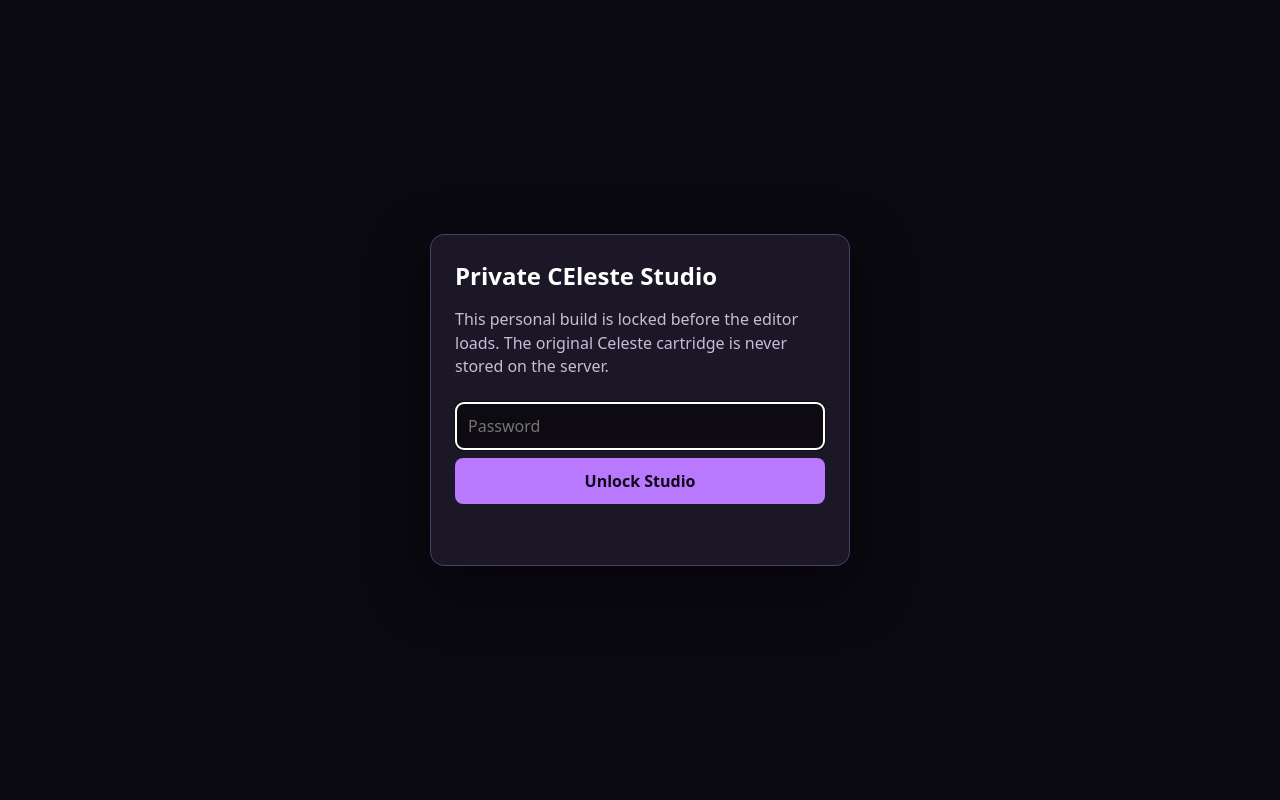
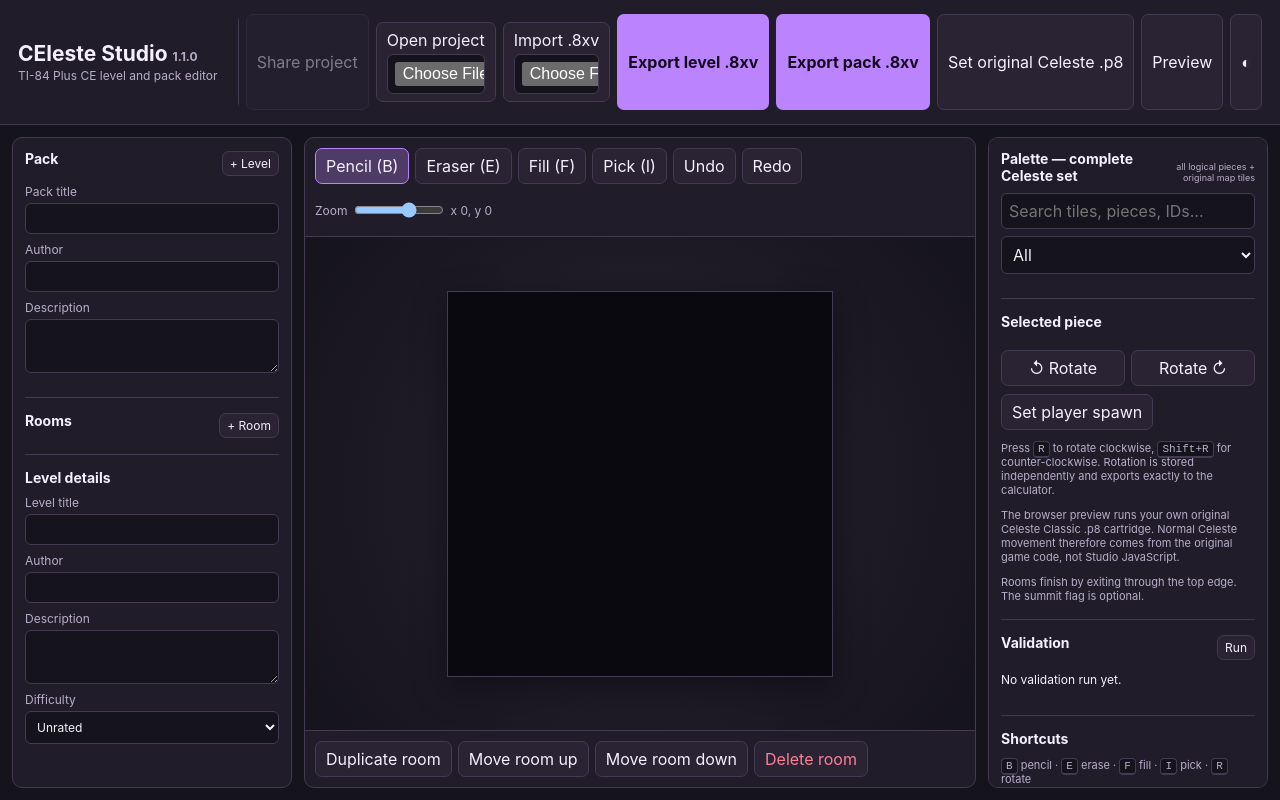
Before and after one commit to Lord-Funion/CEleste-Studio, a website: page index.html in a window 1280 px wide. Drawn offline with nearby package versions, Linux system fonts and the light colour scheme.

Commit message:
Remove password UI and add project sharing UI

```diff
--- a/index.html
+++ b/index.html
@@ -1,40 +1,22 @@
 <!doctype html>
-<html lang="en" data-theme="dark" class="private-locked">
+<html lang="en" data-theme="dark">
 <head>
   <meta charset="utf-8">
   <meta name="viewport" content="width=device-width,initial-scale=1">
-  <meta name="description" content="Private CEleste Studio — TI-84 Plus CE level and pack editor.">
-  <title>CEleste Studio — Private</title>
-  <link rel="stylesheet" href="styles.css?v=20260808-viewport-fit">
-  <style>
-    .private-locked body>header,.private-locked body>main,.private-locked body>dialog{visibility:hidden!important}
-    #privateGate{position:fixed;inset:0;z-index:999999;background:#0b0911;color:#fff;display:grid;place-items:center;font:16px system-ui,sans-serif}
-    #privateGate .card{width:min(420px,calc(100vw - 32px));background:#1c1726;border:1px solid #4d3f62;border-radius:14px;padding:24px;box-shadow:0 20px 60px #0008}
-    #privateGate h1{margin:0 0 8px;font-size:24px}#privateGate p{color:#c8bdd8;line-height:1.45}
-    #privateGate input{box-sizing:border-box;width:100%;padding:12px;margin:8px 0;border-radius:8px;border:1px solid #66557d;background:#0d0a12;color:#fff;font-size:16px}
-    #privateGate button{width:100%;padding:12px;border:0;border-radius:8px;background:#b879ff;color:#100817;font-weight:800;cursor:pointer}
-    #privateGateError{min-height:1.3em;color:#ff7b91!important;margin-bottom:0}
-  </style>
+  <meta name="description" content="CEleste Studio — TI-84 Plus CE level and pack editor with shareable projects.">
+  <title>CEleste Studio</title>
+  <link rel="stylesheet" href="styles.css?v=20260812-public-sharing">
 </head>
 <body>
-  <div id="privateGate">
-    <div class="card">
-      <h1>Private CEleste Studio</h1>
-      <p>This personal build is locked before the editor loads. The original Celeste cartridge is never stored on the server.</p>
-      <input id="privatePassword" type="password" autocomplete="current-password" placeholder="Password" aria-label="Private Studio password">
-      <button id="privateGateSubmit">Unlock Studio</button>
-      <p id="privateGateError"></p>
-    </div>
-  </div>
-
   <header class="topbar">
     <div>
-      <h1>CEleste Studio <span>1.0.0 private</span></h1>
+      <h1>CEleste Studio <span>1.1.0</span></h1>
       <p>TI-84 Plus CE level and pack editor</p>
     </div>
     <nav class="toolbar" aria-label="Project actions">
       <button id="newProject">New</button>
       <button id="saveProject">Save project</button>
+      <button id="shareProject" disabled>Share project</button>
       <label class="button">Open project<input id="openProject" type="file" accept=".json,.celproj" hidden></label>
       <label class="button">Import .8xv<input id="import8xv" type="file" accept=".8xv" multiple hidden></label>
       <button id="exportLevel" class="primary">Export level .8xv</button>
@@ -107,7 +89,7 @@
         <div id="pieceOptions"></div>
         <button id="setSpawn">Set player spawn</button>
         <p class="hint">Press <kbd>R</kbd> to rotate clockwise, <kbd>Shift+R</kbd> for counter-clockwise. Rotation is stored independently and exports exactly to the calculator.</p>
-        <p class="hint">The private preview runs your own original Celeste Classic .p8 cartridge. Normal Celeste movement therefore comes from the original game code, not Studio JavaScript.</p>
+        <p class="hint">The browser preview runs your own original Celeste Classic .p8 cartridge. Normal Celeste movement therefore comes from the original game code, not Studio JavaScript.</p>
         <p class="hint">Rooms finish by exiting through the top edge. The summit flag is optional.</p>
       </section>
       <section>
@@ -129,7 +111,16 @@
     <p id="previewStatus"></p>
   </dialog>
 
+  <dialog id="shareDialog">
+    <div class="dialog-head"><div><h2 id="shareTitle">Share project</h2><p id="shareMessage"></p></div><button id="shareClose">Close</button></div>
+    <div id="shareLinkWrap" class="share-link-wrap" hidden>
+      <label>Share link<input id="shareLink" readonly aria-label="Project share link"></label>
+      <button id="shareCopy">Copy link</button>
+    </div>
+    <a id="shareDownload" class="button share-download" hidden>Download .celproj</a>
+  </dialog>
+
   <dialog id="messageDialog"><h2 id="messageTitle"></h2><pre id="messageBody"></pre><button id="messageClose">Close</button></dialog>
-  <script src="private-gate.js?v=20260808-private-original-cart"></script>
+  <script type="module" src="bootstrap.js?v=20260812-public-sharing-v1"></script>
 </body>
 </html>
```
